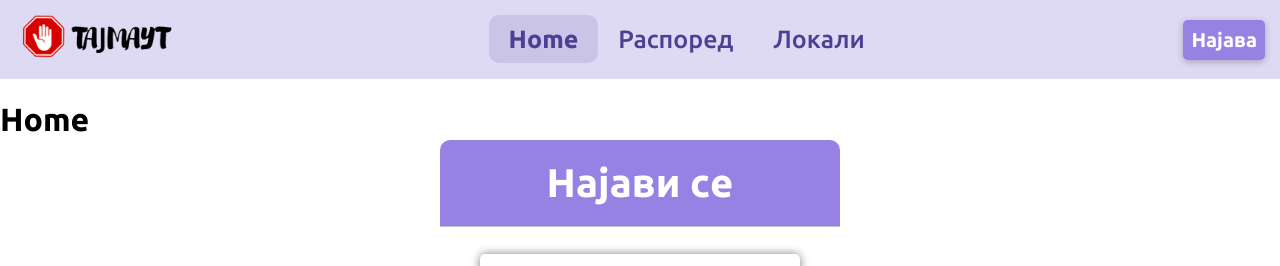
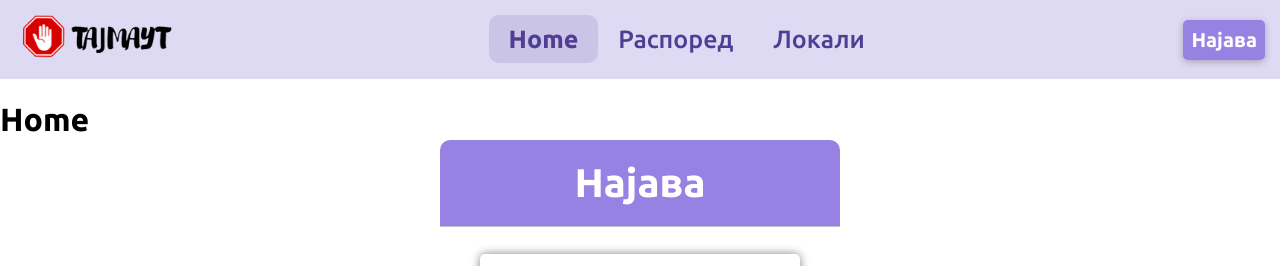
Before and after one commit to petark7/tajmaut, a React (Create React App) app: page / in a window 1280 px wide. Both pictures are taken after a click on the button "Најава". Shown: the top 266 px of the page. Built offline with nearby package versions, Linux system fonts and the light colour scheme; the HTML template or start-up script is replaced by a standard one.

Commit message:
content update

```diff
--- a/src/components/Login/Login.jsx
+++ b/src/components/Login/Login.jsx
@@ -5,7 +5,7 @@ export default function LoginForm({ onSignUpClick }) {
   return (
 
       <div className="log-in">
-        <h1>Најави се</h1>
+        <h1>Најава</h1>
 
         <div className="alt-login">
           <div className="google">
--- a/src/components/Register/Register.jsx
+++ b/src/components/Register/Register.jsx
@@ -11,7 +11,7 @@ export default function RegisterForm({ onLoginClick }) {
 
     return (
         <div className="register-in">
-        <h1>Регистрирај се</h1>
+        <h1>Регистрација</h1>
 
             <form method="post">
 
```
